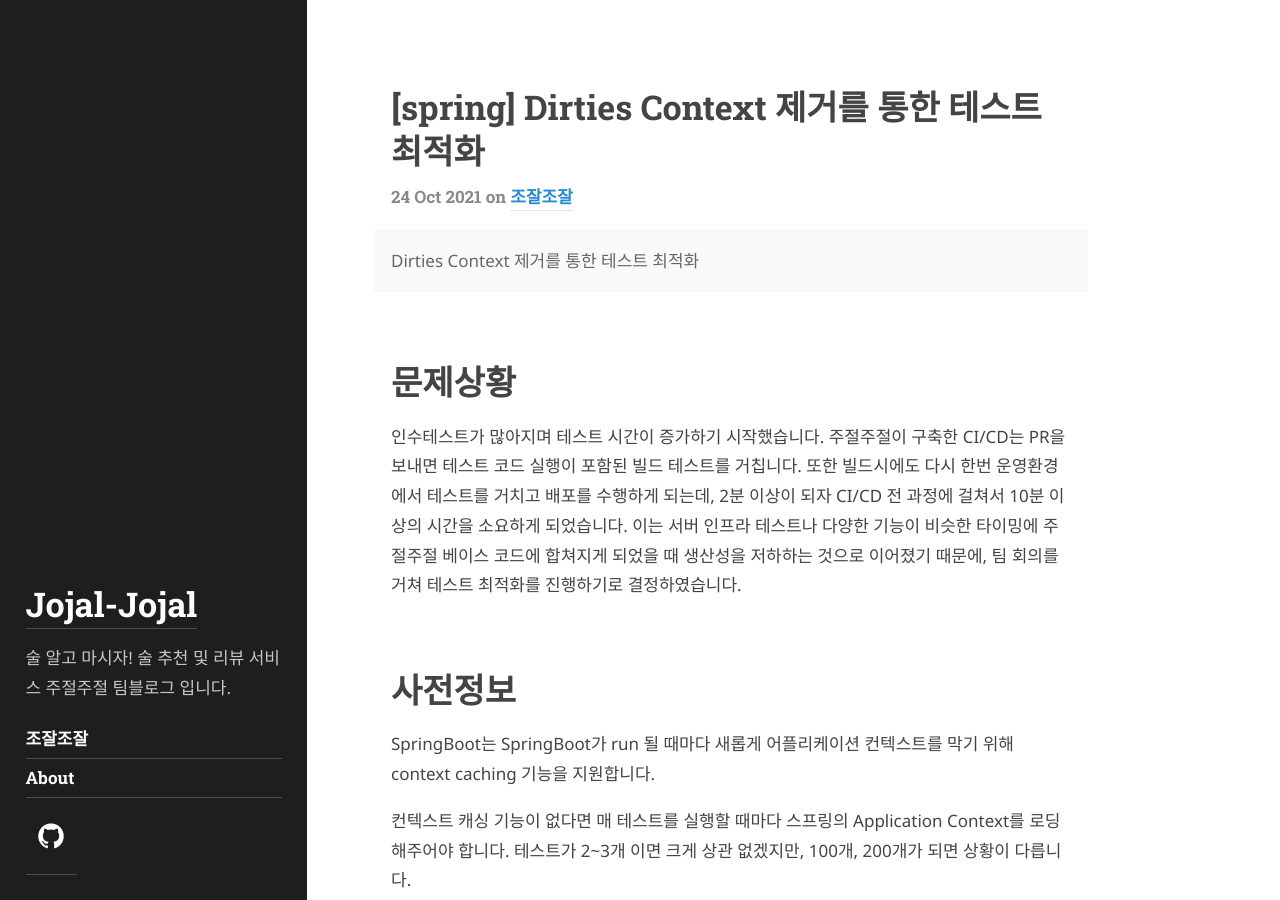
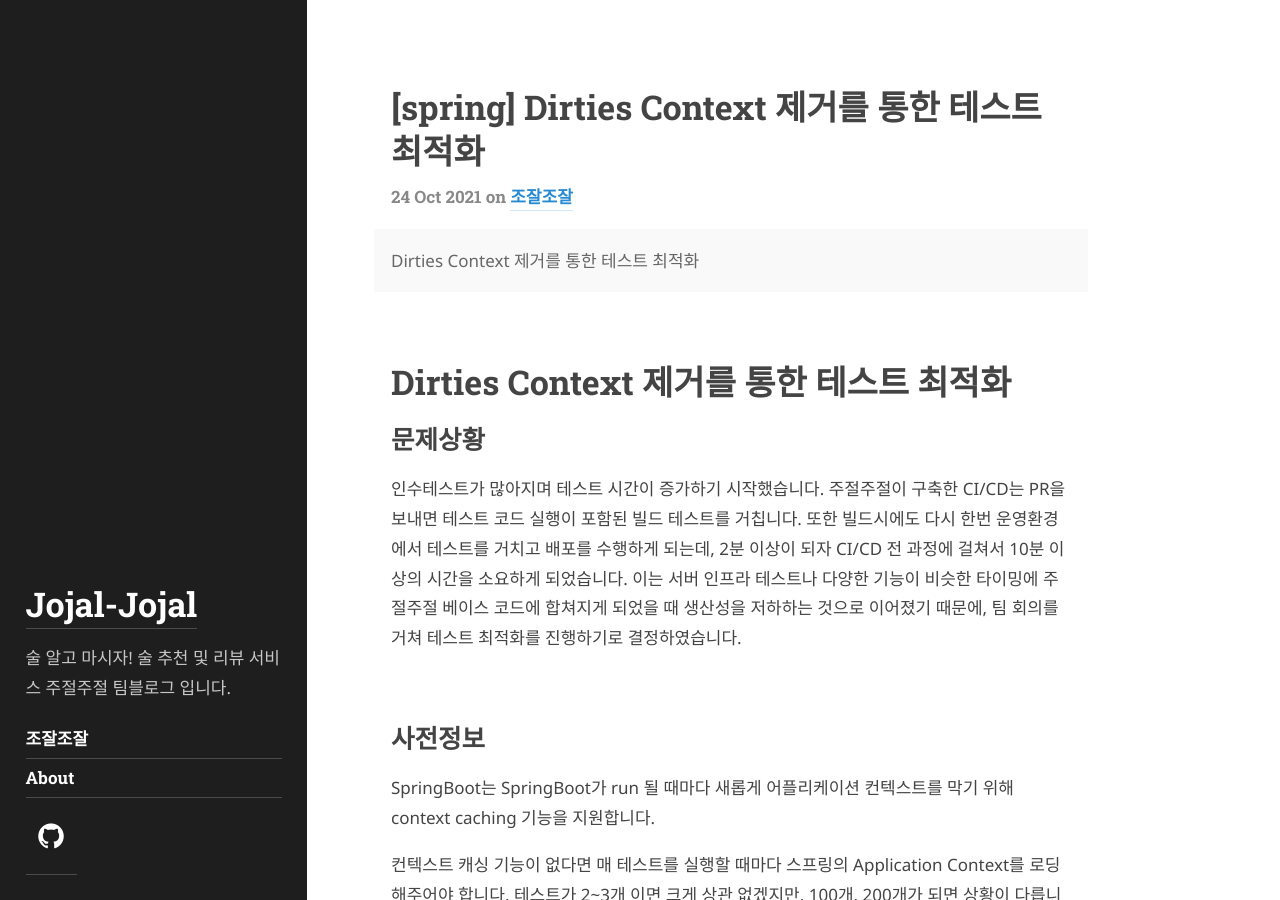
Before and after one commit to jujeol-jujeol/jujeol-jujeol.github.io, a Jekyll site: the page built from _posts/2021-10-24-Dirties_Context제거를_통한_테스트_최적화.md, in a window 1280 px wide and 900 px high. Built offline with Jekyll 4.4.1, drawn with Linux system fonts in a browser that asks for light colours; some web fonts are replaced.

Commit message:
feat: 제목 수정

```diff
--- a/_posts/2021-10-24-Dirties_Context제거를_통한_테스트_최적화.md
+++ b/_posts/2021-10-24-Dirties_Context제거를_통한_테스트_최적화.md
@@ -7,11 +7,13 @@ tags: [jojal-jojal]
 author: wedge
 ---
 
-# 문제상황
+# Dirties Context 제거를 통한 테스트 최적화
+
+## 문제상황
 
 인수테스트가 많아지며 테스트 시간이 증가하기 시작했습니다. 주절주절이 구축한 CI/CD는 PR을 보내면 테스트 코드 실행이 포함된 빌드 테스트를 거칩니다. 또한 빌드시에도 다시 한번 운영환경에서 테스트를 거치고 배포를 수행하게 되는데, 2분 이상이 되자 CI/CD 전 과정에 걸쳐서 10분 이상의 시간을 소요하게 되었습니다. 이는 서버 인프라 테스트나 다양한 기능이 비슷한 타이밍에 주절주절 베이스 코드에  합쳐지게 되었을 때 생산성을 저하하는 것으로 이어졌기 때문에, 팀 회의를 거쳐 테스트 최적화를 진행하기로 결정하였습니다.
 
-# 사전정보
+## 사전정보
 
 SpringBoot는 SpringBoot가 run 될 때마다 새롭게 어플리케이션 컨텍스트를 막기 위해 context caching 기능을 지원합니다.
 
@@ -86,16 +88,16 @@ MockMVC는 슬라이스 테스트 도구입니다. 스프링 서버를 별도로
 
 실제로 어떤 내용을 진행하였는지 아래에 서술하겠습니다.
 
-# 개선 목표
+## 개선 목표
 
 1. DirtiesContext를 제거하여 test시간을 n초*수정 요망*으로 줄인다.
 
-# 방법 논의
+## 방법 논의
 
 1. RestAssuered를 MockMVC로 변환한다.
    1. 기존에 활용하던 RequestBuilder를 인터페이스화 하여 MockMVC 구현체를 활용할 수 있도록 수정한다.
 
-# 진행
+## 진행
 
 1. 기존에는 RequestBuilder 라고 하는 인수테스트 툴을 만들어 사용하고 있었습니다.  [링크](https://github.com/woowacourse-teams/2021-jujeol-jujeol/blob/fa9f4ed9553f30fe5167f54ead01cb2907b75338/backend/src/test/java/com/jujeol/RequestBuilder.java)
 
@@ -180,11 +182,11 @@ MockMVC는 슬라이스 테스트 도구입니다. 스프링 서버를 별도로
    <img width="1409" alt="스크린샷 2021-10-29 오전 11 49 06" src="https://user-images.githubusercontent.com/51393021/139366598-036d711d-4061-45c4-8f43-4ca366e4f377.png">
    <img width="1411" alt="스크린샷 2021-10-29 오전 11 49 35" src="https://user-images.githubusercontent.com/51393021/139366603-cafcf588-624f-4373-bf64-8a7c5726f112.png">
 
-# 결론
+## 결론
 
 PR을 보내고 빌드 테스트를 하는 동안 '세상에서 가장 오래 기다려야하는 5분'이라는 느낌으로 대기 했는데, 2분 내외로 줄어드니 살 맛납니다. 각종 최적화 기법을 적용해 테스트 시간을 줄여보는 것이 어떨지요!
 
-# 참고
+## 참고
 
 - [https://www.youtube.com/watch?v=jdlBu2vFv58&t=463s](https://www.youtube.com/watch?v=jdlBu2vFv58&t=463s)
 - [https://bperhaps.tistory.com/entry/테스트-코드-최적화-여행기-1](https://bperhaps.tistory.com/entry/%ED%85%8C%EC%8A%A4%ED%8A%B8-%EC%BD%94%EB%93%9C-%EC%B5%9C%EC%A0%81%ED%99%94-%EC%97%AC%ED%96%89%EA%B8%B0-1)
```
